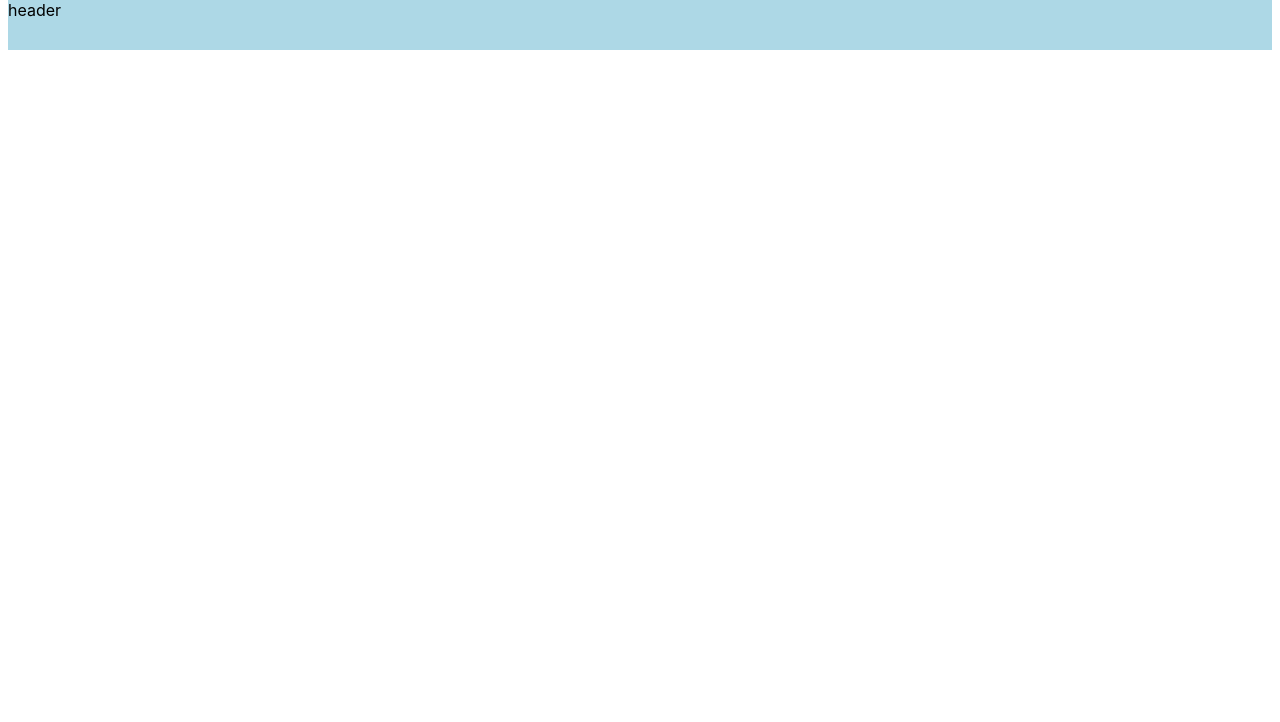
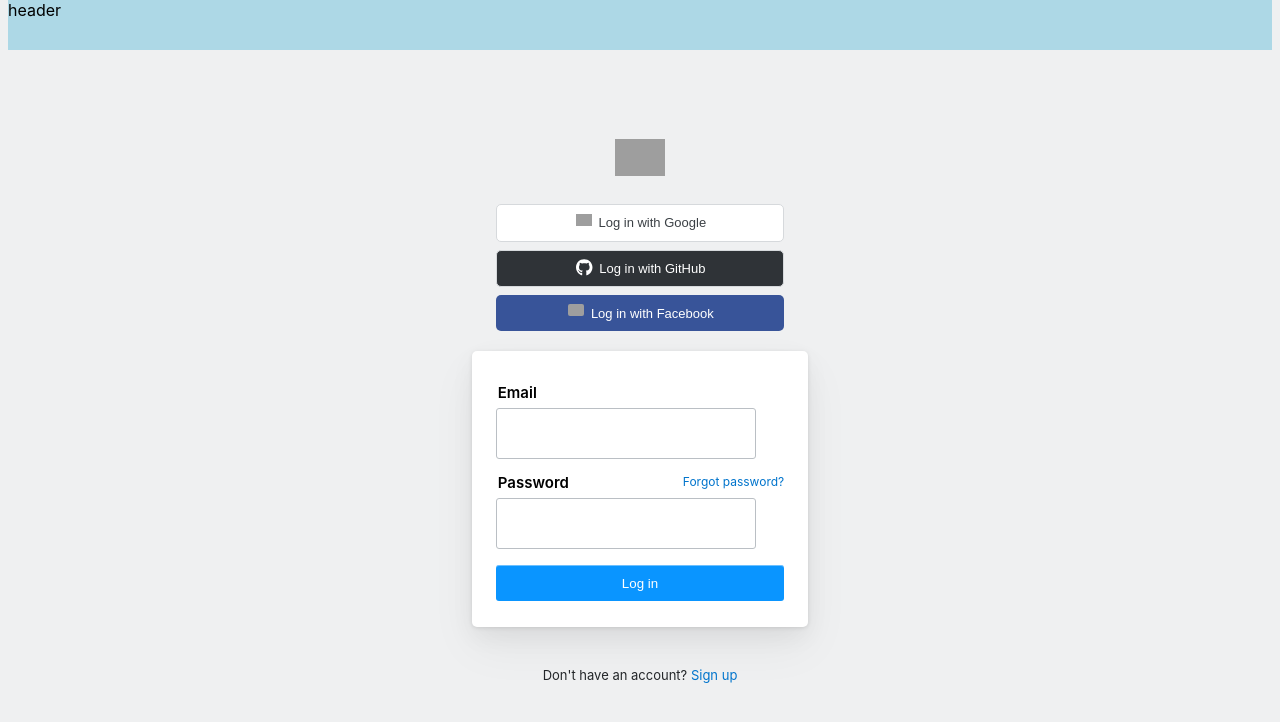
Before and after one commit to codestates-seb/seb41_pre_038, a React (Create React App) app in the folder client/: page /login in a window 1280 px wide. Shown: the top 722 px of the page. Built offline with nearby package versions, Linux system fonts and the light colour scheme; grey boxes are pictures that could not be loaded.

Commit message:
[MAIN_02] 작업자: 천지은 작업내용: 로그인 페이지

```diff
--- a/client/src/Pages/Login.js
+++ b/client/src/Pages/Login.js
@@ -1,13 +1,245 @@
 import styled from 'styled-components';
+import Header from '../Components/Header';
+import { FontAwesomeIcon } from '@fortawesome/react-fontawesome';
+import { faGithub } from '@fortawesome/free-brands-svg-icons';
+import { useNavigate } from 'react-router-dom';
+import { useState } from 'react';
 
-import Header from '../Components/Header';
+const Container = styled.div`
+	width: 100%;
+	height: 100vh;
+	background-color: rgb(239, 240, 241);
 
-const Container = styled.div``;
+	display: flex;
+	flex-direction: column;
+`;
+
+// 헤더를 제외한 나머지 공간
+const Body = styled.div`
+	width: 100%;
+	flex-grow: 1;
+
+	display: flex;
+	justify-content: center;
+	align-items: center;
+`;
+
+const LoginContainer = styled.div`
+	width: 288.45px;
+	height: 572.53px;
+
+	display: flex;
+	flex-direction: column;
+	align-items: center;
+`;
+
+const Logo = styled.div`
+	width: 100%;
+	margin-bottom: 24px;
+	cursor: pointer;
+
+	display: flex;
+	justify-content: center;
+
+	img {
+		height: 37px;
+	}
+`;
+
+const Button = styled.button`
+	width: 100%;
+	margin: 4px 0px;
+	padding: 10.4px 10.4px 10.4px 35px;
+	border: ${(props) => (props.border ? '1px solid rgb(214, 217, 220)' : 'none')};
+	border-radius: 5px;
+	color: ${(props) => props.txt};
+	background-color: ${(props) => props.bg};
+	font-size: 13px;
+	position: relative;
+	cursor: pointer;
+
+	&:hover {
+		background-color: ${(props) => props.hover};
+	}
+
+	&:focus {
+		background-color: ${(props) => props.hover};
+		outline: 4px solid ${(props) => props.focus};
+	}
+
+	.google-icon {
+		width: 16px;
+		position: absolute;
+		top: 9px;
+		left: 79px;
+	}
+
+	.github-icon {
+		font-size: 17px;
+		position: absolute;
+		top: 8px;
+		left: 79px;
+	}
+
+	.facebook-icon {
+		width: 16px;
+		position: absolute;
+		top: 9px;
+		left: 72px;
+		border-radius: 2px;
+	}
+`;
+
+const Form = styled.form`
+	width: 100%;
+	height: 236px;
+	padding: 24px;
+	margin: 16px 0 24px 0;
+	border-radius: 5px;
+	background-color: white;
+	box-shadow: rgba(0, 0, 0, 0.05) 0px 10px 24px 0px, rgba(0, 0, 0, 0.05) 0px 20px 48px 0px, rgba(0, 0, 0, 0.1) 0px 1px 4px 0px;
+
+	display: flex;
+	flex-direction: column;
+	justify-content: space-between;
+
+	.login-button {
+		width: 100%;
+		margin: 10px 0px 2px 0px;
+		padding: 10.4px;
+		border: none;
+		border-radius: 3px;
+		color: white;
+		background-color: #0a95ff;
+		box-shadow: rgba(255, 255, 255, 0.4) 0px 1px 0px inset;
+		cursor: pointer;
+
+		&:hover {
+			background-color: hsl(206, 100%, 40%);
+		}
+	}
+`;
+
+const InputContainer = styled.div`
+	display: flex;
+	flex-direction: column;
+	margin: 6px 0px;
+
+	.password-label {
+		display: flex;
+		justify-content: space-between;
+
+		a {
+			color: #0074cc;
+			text-decoration: none;
+			font-size: 12px;
+			line-height: 22px;
+			cursor: pointer;
+
+			&:hover {
+				color: rgb(14, 138, 255);
+			}
+		}
+	}
+`;
+
+const Label = styled.label`
+	font-size: 15px;
+	font-weight: 600;
+	margin: 2px 0px 6px 0px;
+	padding: 0px 2px;
+`;
+
+const Input = styled.input`
+	width: 240.45px;
+	height: 33.59px;
+	padding: 7.8px 9.1px;
+	border: 1px solid rgb(186, 191, 196);
+	border-radius: 3px;
+
+	&:focus {
+		border: 1px solid rgb(79, 154, 217);
+		outline: 4px solid rgb(217, 234, 246);
+	}
+`;
+
+const SignUpMessage = styled.div`
+	width: 100%;
+	margin-bottom: 24px;
+	padding: 16px;
+	font-size: 13px;
+	text-align: center;
+
+	span {
+		color: #232629;
+	}
+	a {
+		text-decoration: none;
+		color: hsl(206, 100%, 40%);
+		cursor: pointer;
+
+		&:hover {
+			color: rgb(14, 138, 255);
+		}
+	}
+`;
 
 const Login = () => {
+	const navigate = useNavigate();
+	const [email, setEmail] = useState('');
+	const [password, setPassword] = useState('');
+
+	const handleSubmit = (e) => {
+		e.preventDefault();
+		console.log(email, password);
+	};
+
 	return (
 		<Container>
 			<Header />
+			<Body>
+				<LoginContainer>
+					<Logo onClick={() => navigate('/')}>
+						<img src='./Login-page-logo.png' />
+					</Logo>
+
+					{/* 버튼들 */}
+					<Button bg='white' txt='#3B4045' border hover='hsl(210, 8%, 97.5%)' focus='rgb(218, 219, 221)'>
+						<img className='google-icon' src='./google-icon.png' />
+						Log in with Google
+					</Button>
+					<Button bg='#2F3337' txt='white' border hover='hsl(210, 8%, 15%)' focus='rgb(218, 219, 221)'>
+						<span className='github-icon'>
+							<FontAwesomeIcon icon={faGithub} />
+						</span>
+						Log in with GitHub
+					</Button>
+					<Button bg='#385499' txt='white' hover='#314a86' focus='rgb(203, 220, 234)'>
+						<img className='facebook-icon' src='./facebook-icon.png' />
+						Log in with Facebook
+					</Button>
+
+					{/* 로그인 폼 */}
+					<Form onSubmit={handleSubmit}>
+						<InputContainer>
+							<Label>Email</Label>
+							<Input value={email} onChange={(e) => setEmail(e.target.value)} />
+						</InputContainer>
+						<InputContainer>
+							<div className='password-label'>
+								<Label>Password</Label>
+								<a onClick={() => navigate('/forgotpassword')}>Forgot password?</a>
+							</div>
+							<Input value={password} onChange={(e) => setPassword(e.target.value)} type='password' />
+						</InputContainer>
+						<button className='login-button'>Log in</button>
+					</Form>
+					<SignUpMessage>
+						<span>Don't have an account? </span>
+						<a onClick={() => navigate('/signup')}>Sign up</a>
+					</SignUpMessage>
+				</LoginContainer>
+			</Body>
 		</Container>
 	);
 };
```
